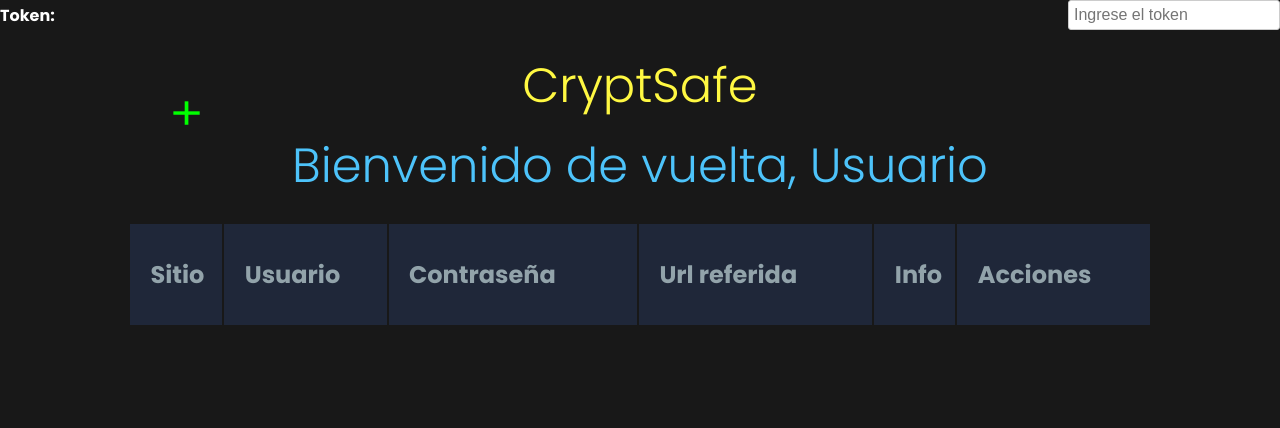
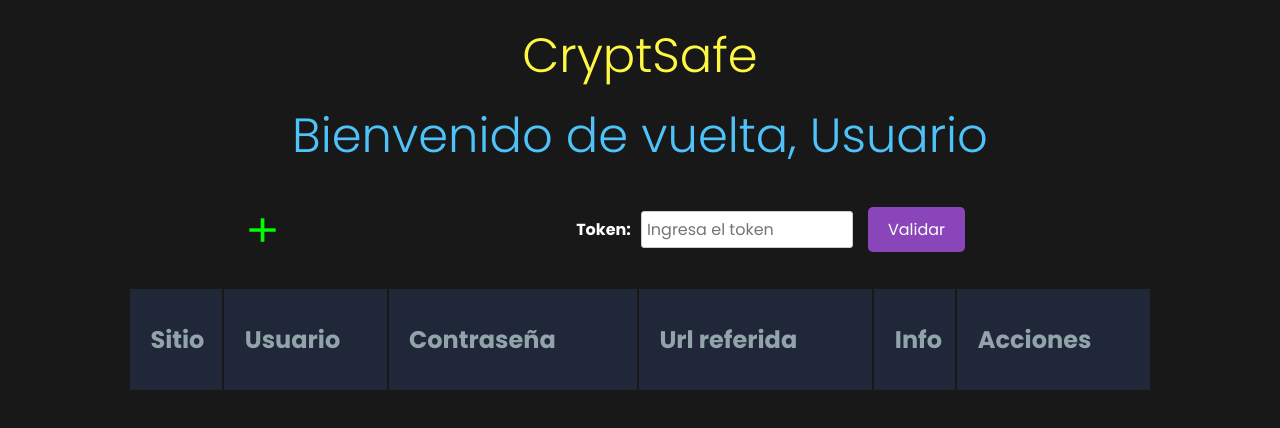
Before and after one commit to Santi-Ortiz/Front-Password-Manager, an Angular app in the folder password-manager/: page /account-list in a window 1280 px wide. Both pictures are taken after a click on the button "Pedir Token". Shown: the top 428 px of the page. Built offline with nearby package versions, Linux system fonts and the light colour scheme; a web font is replaced by a local one.

Commit message:
Cambios en estilos de tabla - pedir token e input de token

```diff
--- a/password-manager/src/app/explore/account-list/account-list.component.css
+++ b/password-manager/src/app/explore/account-list/account-list.component.css
@@ -32,6 +32,7 @@ h2 a {
 
 .yellow {
   color: #FFF842;
+  font-size: bold;
 }
 
 .container th h1 {
@@ -124,9 +125,6 @@ h2 a {
 }
 
 .plus-icon {
-  position: absolute;
-  top: 6.5vw;
-  left: 12vw;
   width: 45px;
   height: 40px;
   z-index: 15;
@@ -134,6 +132,7 @@ h2 a {
   transition: transform 0.3s ease, background-color 0.3s ease;
   border-radius: 5px;
   padding: 10px;
+  margin-left: 230px;
 }
 
 .plus-icon:hover {
@@ -246,8 +245,6 @@ h2 a {
 
 }
 
-
-/*token */
 .table-header {
   display: flex;
   justify-content: space-between;
@@ -256,25 +253,20 @@ h2 a {
   position: relative;
 }
 
-.btn-token {
-  background-color: #6a0dad; /* Morado */
-  color: white;
-  padding: 10px 20px;
-  font-size: 1em;
-  border: none;
-  border-radius: 5px;
-  cursor: pointer;
-  transition: background-color 0.3s ease;
-}
-
-.btn-token:hover {
-  background-color: #5b009e; /* Morado más oscuro */
+.token-section {
+  display: flex;
+  align-items: center;
+  justify-content: flex-end;
+  margin-left: auto;
+  margin-right: 300px;
+  font-family: 'poppins', sans-serif;
 }
 
 .token-label {
   font-size: 1em;
   font-weight: bold;
   margin-right: 10px;
+  font-family: 'poppins', sans-serif;
 }
 
 .token-input {
@@ -283,4 +275,22 @@ h2 a {
   border: 1px solid #ccc;
   border-radius: 3px;
   width: 200px;
+  font-family: 'poppins', sans-serif;
 }
+
+.btn-token, .btn-validate {
+  background-color: #8a45bb;
+  font-family: 'poppins', sans-serif;
+  color: white;
+  padding: 10px 20px;
+  font-size: 1em;
+  margin: 15px;
+  border: none;
+  border-radius: 5px;
+  cursor: pointer;
+  transition: background-color 0.3s ease;
+}
+
+.btn-token:hover, .btn-validate:hover {
+  background-color: #5b009e;
+}
--- a/password-manager/src/app/explore/account-list/account-list.component.html
+++ b/password-manager/src/app/explore/account-list/account-list.component.html
@@ -1,5 +1,12 @@
 <div class="table-container">
-  <!-- Botón Plus y Pedir Token en la cabecera -->
+
+  <h1>
+    <span class="yellow">CryptSafe</span>
+  </h1>
+  <h1>
+    <span class="red">Bienvenido de vuelta, {{ username || 'Usuario' }}</span>
+  </h1>
+
   <div class="table-header">
     <img
       [src]="isAdding ? 'assets/images/close.png' : 'assets/images/plus.png'"
@@ -7,24 +14,17 @@
       class="plus-icon"
       (click)="toggleAdd()"
     >
-    <div *ngIf="!isTokenRequested; else tokenForm">
-      <button class="btn-token" (click)="requestToken()">Pedir Token</button>
+    <div class="token-section">
+      <div *ngIf="!isTokenRequested; else tokenForm">
+        <button class="btn-token" (click)="requestToken()">Pedir Token</button>
+      </div>
+      <ng-template #tokenForm>
+        <label for="token-input" class="token-label">Token:</label>
+        <input id="token-input" type="text" [(ngModel)]="tokenValue" class="token-input" placeholder="Ingresa el token" />
+        <button class="btn-validate" (click)="validateToken()">Validar</button>
+      </ng-template>
     </div>
-    <ng-template #tokenForm>
-      <label for="token-input" class="token-label">Token:</label>
-      <input id="token-input" type="text" [(ngModel)]="tokenValue" class="token-input" placeholder="Ingrese el token" />
-    </ng-template>
   </div>
-
-  <!-- Título -->
-  <h1>
-    <span class="yellow">CryptSafe</span>
-  </h1>
-  <h1>
-    <span class="red">Bienvenido de vuelta, {{ username || 'Usuario' }}</span>
-  </h1>
-
-  <!-- Tabla -->
   <table class="container">
     <thead>
     <tr>
@@ -37,7 +37,7 @@
     </tr>
     </thead>
     <tbody>
-    <!-- Cuentas cargadas -->
+
     <tr *ngFor="let account of accounts; let i = index">
       <td>{{ account.app.name }}</td>
       <td>{{ account.usernameFromApp }}</td>
@@ -51,7 +51,7 @@
       </td>
     </tr>
 
-    <!-- Fila temporal para agregar -->
+
     <tr *ngIf="tempAccount" class="temporary-row">
       <td><input type="text" [(ngModel)]="tempAccount.app.name" placeholder="Sitio" /></td>
       <td><input type="text" [(ngModel)]="tempAccount.usernameFromApp" placeholder="Usuario" /></td>
--- a/password-manager/src/app/explore/account-list/account-list.component.ts
+++ b/password-manager/src/app/explore/account-list/account-list.component.ts
@@ -20,8 +20,8 @@ export class AccountListComponent implements OnInit {
   username: string | null = null;
   userId: number | null = null;
   isAdding: boolean = false;
-  isTokenRequested: boolean = false; // Estado para el botón "Pedir Token"
-  tokenValue: string = ''; // Valor ingresado del token
+  isTokenRequested: boolean = false;
+  tokenValue: string = '';
   accounts: Account[] = [];
   tempAccount: Account | null = null;
 
@@ -58,7 +58,15 @@ export class AccountListComponent implements OnInit {
   }
 
   requestToken(): void {
-    this.isTokenRequested = true; // Cambia el estado para mostrar el campo de token
+    this.isTokenRequested = true;
+  }
+
+  validateToken(): void {
+    if (this.tokenValue === 'expectedTokenValue') {
+      alert('Token válido');
+    } else {
+      alert('Token inválido');
+    }
   }
 
   confirmAdd(): void {
```
